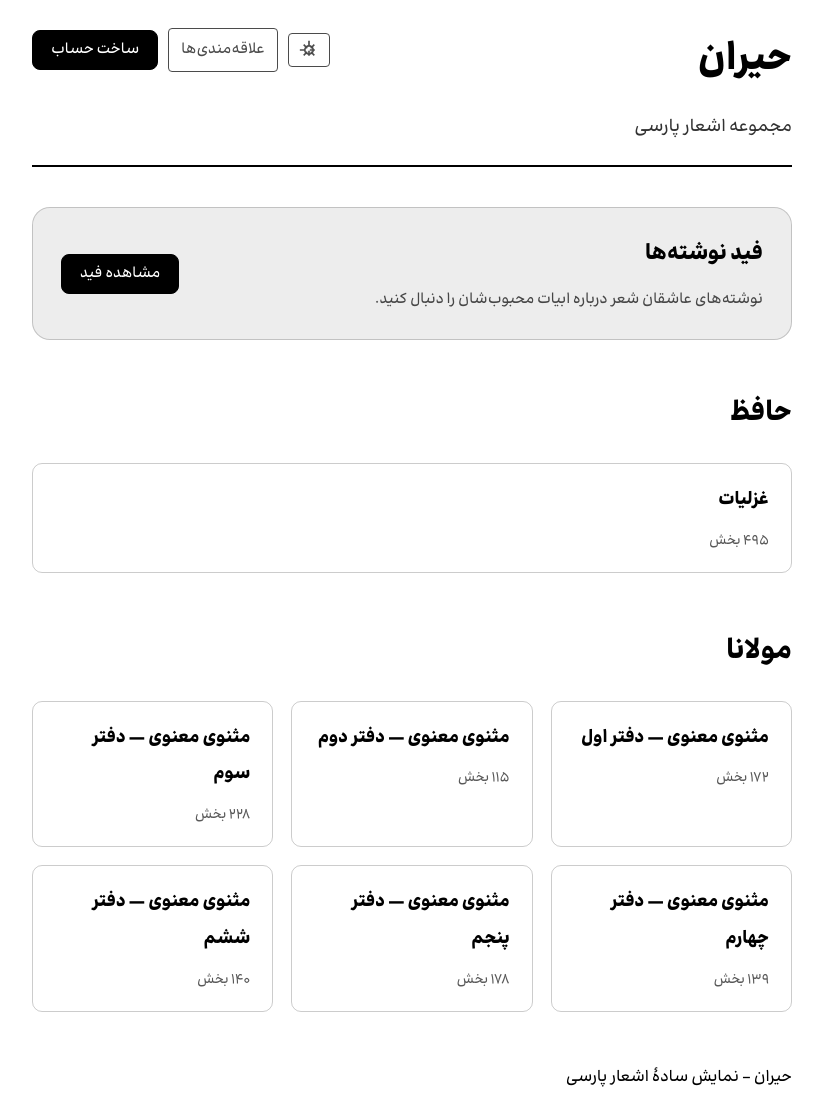
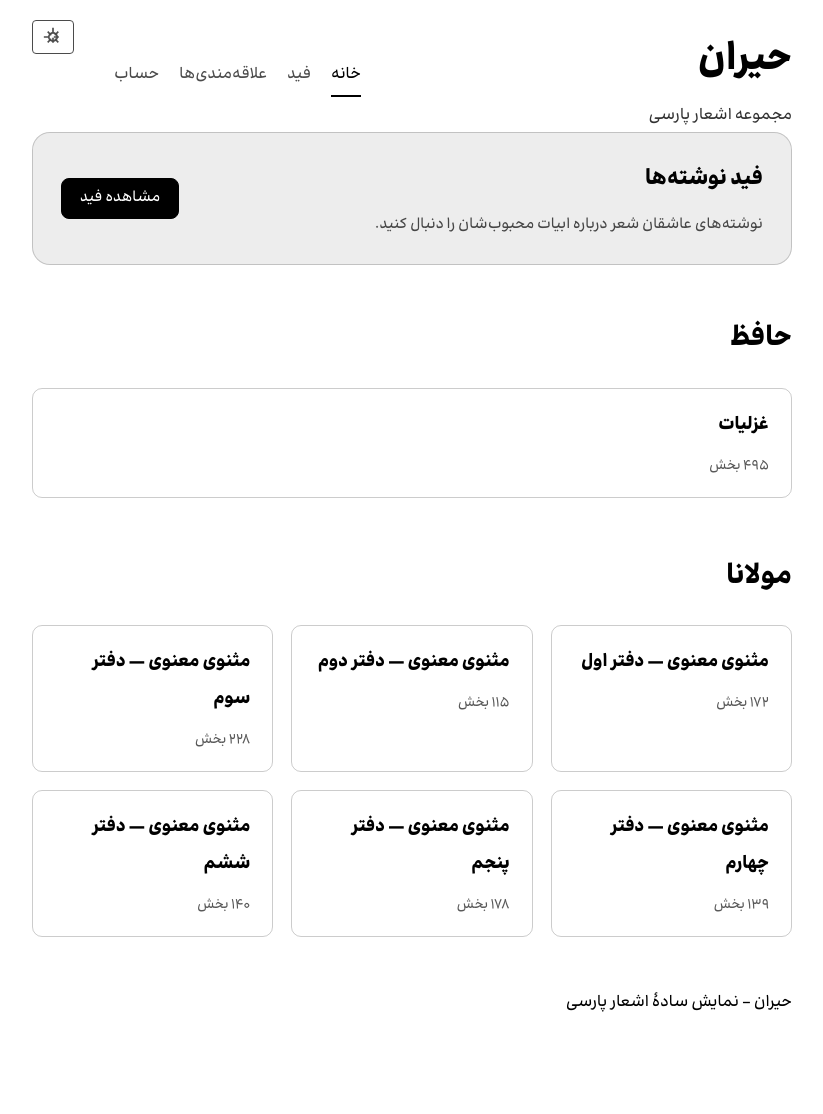
Before and after one commit to itsarianr/heyrat, a Node server app: page / in a window 1280 px wide. Shown: the whole page, without its empty margins (228-1051 px from the left). After the commit the page ends 1012 px from the top, so only its background shows below. Run offline with Node 20, Linux system fonts and the light colour scheme; some libraries are stand-ins or nearby versions.

Commit message:
new navigation design

```diff
--- a/public/styles.css
+++ b/public/styles.css
@@ -24,17 +24,55 @@ body {
 }
 
 /* --- Header --- */
-header { border-bottom: 2px solid var(--theme-text); padding-bottom: 20px; margin-bottom: 40px; }
+header {
+  position: relative;
+}
 .header-content {
   display: flex;
   justify-content: space-between;
   align-items: flex-start;
   gap: 20px;
 }
-header h1 { font-size: 2.5em; margin-bottom: 10px; color: var(--theme-text); }
+.header-title-section {
+  flex: 1;
+}
+header h1 { font-size: 2.5em; color: var(--theme-text); }
 header h1 a { color: var(--theme-text); text-decoration: none; }
 header h1 a:hover { text-decoration: underline; }
-.subtitle { font-size: 1.1em; color: var(--theme-text); opacity: 0.8; }
+.subtitle { color: var(--theme-text); opacity: 0.8; }
+
+/* Header Navigation (Desktop) */
+.header-nav {
+  display: none;
+  align-items: center;
+  gap: 20px;
+  margin-left: 20px;
+}
+.header-nav__link {
+  color: var(--theme-text);
+  text-decoration: none;
+  font-size: 1em;
+  opacity: 0.7;
+  transition: opacity 0.18s ease;
+  padding: 4px 0;
+  border-bottom: 2px solid transparent;
+}
+.header-nav__link:hover {
+  opacity: 1;
+}
+.header-nav__link--active {
+  opacity: 1;
+  border-bottom-color: var(--theme-text);
+}
+
+@media (min-width: 681px) {
+  .header-nav {
+    display: flex;
+  }
+  .header-content {
+    align-items: center;
+  }
+}
 
 /* Header actions */
 .header-actions {
@@ -42,11 +80,11 @@ header h1 a:hover { text-decoration: underline; }
   align-items: center;
   gap: 10px;
   margin-top: 8px;
-  position: relative;
 }
 
 /* Theme toggle button */
 .theme-toggle {
+  float: left;
   background: none;
   border: 1px solid var(--theme-text);
   border-radius: 4px;
--- a/server.js
+++ b/server.js
@@ -95,7 +95,7 @@ function getSectionData(poetId, bookId, sectionId) {
 
 app.get('/', (req, res) => {
   const data = loadPoems();
-  res.render('index', { data });
+  res.render('index', { data, currentPath: '/' });
 });
 
 app.get('/auth/login', (req, res) => {
@@ -194,7 +194,8 @@ app.get('/profile/display-name', ensureAuthenticated, (req, res) => {
   res.render('auth/display-name', {
     errors: [],
     values: { displayName: '' },
-    hasDisplayName: Boolean(req.user.display_name)
+    hasDisplayName: Boolean(req.user.display_name),
+    currentPath: '/profile/display-name'
   });
 });
 
@@ -223,7 +224,8 @@ app.post('/profile/display-name', ensureAuthenticated, async (req, res, next) =>
       res.status(422).render('auth/display-name', {
         errors,
         values: { displayName },
-        hasDisplayName: Boolean(req.user.display_name)
+        hasDisplayName: Boolean(req.user.display_name),
+        currentPath: '/profile/display-name'
       });
       return;
     }
@@ -484,7 +486,7 @@ app.get('/feed', async (req, res, next) => {
       createdAtFormatted: formatRelativeTime(post.created_at)
     }));
 
-    res.render('feed', { posts: feedPosts });
+    res.render('feed', { posts: feedPosts, currentPath: '/feed' });
   } catch (err) {
     next(err);
   }
@@ -548,7 +550,7 @@ app.delete('/api/posts/:postId/likes', ensureAuthenticated, async (req, res, nex
 });
 
 app.get('/favorites', (req, res) => {
-  res.render('favorites');
+  res.render('favorites', { currentPath: '/favorites' });
 });
 
 app.get('/:poetId/:bookId', (req, res) => {
--- a/views/index.ejs
+++ b/views/index.ejs
@@ -7,7 +7,7 @@
   <link rel="stylesheet" href="/styles.css">
 </head>
 <body>
-  <%- include('partials/header', { showHomeLink: false }) %>
+  <%- include('partials/header') %>
 
   <main>
     <section class="feed-cta">
--- a/views/partials/footer.ejs
+++ b/views/partials/footer.ejs
@@ -1,6 +1,35 @@
 <footer>
-  <p>حیران - نمایش سادهٔ اشعار پارسی</p>
+  <p class="footer-text">حیران - نمایش سادهٔ اشعار پارسی</p>
 </footer>
+
+<nav class="bottom-nav">
+  <a href="/" class="bottom-nav__item <%= typeof currentPath !== 'undefined' && currentPath === '/' ? 'bottom-nav__item--active' : '' %>">
+    <svg class="bottom-nav__icon" viewBox="0 0 24 24" fill="none" stroke="currentColor" stroke-width="2" stroke-linecap="round" stroke-linejoin="round">
+      <path d="M3 9l9-7 9 7v11a2 2 0 0 1-2 2H5a2 2 0 0 1-2-2z"></path>
+      <polyline points="9 22 9 12 15 12 15 22"></polyline>
+    </svg>
+    <span class="bottom-nav__label">خانه</span>
+  </a>
+  <a href="/feed" class="bottom-nav__item <%= typeof currentPath !== 'undefined' && currentPath === '/feed' ? 'bottom-nav__item--active' : '' %>">
+    <svg class="bottom-nav__icon" viewBox="0 0 24 24" fill="none" stroke="currentColor" stroke-width="2" stroke-linecap="round" stroke-linejoin="round">
+      <path d="M8.5 14.5A2.5 2.5 0 0 0 11 12c0-1.38-.5-2-1-3-1.072-2.143-.224-4.054 2-6 .5 2.5 2 4.9 4 6.5 2 1.6 3 3.5 3 5.5a7 7 0 1 1-14 0c0-1.153.433-2.294 1-3a2.5 2.5 0 0 0 2.5 2.5z"></path>
+    </svg>
+    <span class="bottom-nav__label">فید</span>
+  </a>
+  <a href="/favorites" class="bottom-nav__item <%= typeof currentPath !== 'undefined' && currentPath === '/favorites' ? 'bottom-nav__item--active' : '' %>">
+    <svg class="bottom-nav__icon" viewBox="0 0 24 24" fill="none" stroke="currentColor" stroke-width="2" stroke-linecap="round" stroke-linejoin="round">
+      <polygon points="12 2 15.09 8.26 22 9.27 17 14.14 18.18 21.02 12 17.77 5.82 21.02 7 14.14 2 9.27 8.91 8.26 12 2"></polygon>
+    </svg>
+    <span class="bottom-nav__label">علاقه‌مندی</span>
+  </a>
+  <a href="/profile/display-name" class="bottom-nav__item <%= typeof currentPath !== 'undefined' && currentPath && currentPath.startsWith('/profile') ? 'bottom-nav__item--active' : '' %>">
+    <svg class="bottom-nav__icon" viewBox="0 0 24 24" fill="none" stroke="currentColor" stroke-width="2" stroke-linecap="round" stroke-linejoin="round">
+      <path d="M20 21v-2a4 4 0 0 0-4-4H8a4 4 0 0 0-4 4v2"></path>
+      <circle cx="12" cy="7" r="4"></circle>
+    </svg>
+    <span class="bottom-nav__label">حساب</span>
+  </a>
+</nav>
 
 <script>
   window.AUTH = Object.assign(
--- a/views/partials/header.ejs
+++ b/views/partials/header.ejs
@@ -7,17 +7,6 @@
     })(window, document, "clarity", "script", "u2dut8w37e");
   </script>
 
-  <div class="header-content">
-    <div>
-      <% if (typeof showHomeLink === 'undefined' || showHomeLink) { %>
-        <h1><a href="/">حیران</a></h1>
-      <% } else { %>
-        <h1>حیران</h1>
-      <% } %>
-      <p class="subtitle">مجموعه اشعار پارسی</p>
-    </div>
-
-    <div class="header-actions">
   <button class="theme-toggle" id="theme-toggle" aria-label="تغییر رنگ پس‌زمینه">
     <svg width="20" height="20" viewBox="0 0 24 24" fill="none" stroke="currentColor" stroke-width="2">
       <circle cx="12" cy="12" r="5" />
@@ -29,8 +18,19 @@
     <div class="color-options" id="color-options"></div>
   </div>
 
-      <a href="/favorites" class="favorites-link">علاقه‌مندی‌ها</a>
+  <div class="header-content">
+    <div class="header-title-section">
+      <h1><a href="/">حیران</a></h1>
+      <p class="subtitle">مجموعه اشعار پارسی</p>
+    </div>
+    <nav class="header-nav">
+      <a href="/" class="header-nav__link <%= typeof currentPath !== 'undefined' && currentPath === '/' ? 'header-nav__link--active' : '' %>">خانه</a>
+      <a href="/feed" class="header-nav__link <%= typeof currentPath !== 'undefined' && currentPath === '/feed' ? 'header-nav__link--active' : '' %>">فید</a>
+      <a href="/favorites" class="header-nav__link <%= typeof currentPath !== 'undefined' && currentPath === '/favorites' ? 'header-nav__link--active' : '' %>">علاقه‌مندی‌ها</a>
+      <a href="/profile/display-name" class="header-nav__link <%= typeof currentPath !== 'undefined' && currentPath && currentPath.startsWith('/profile') ? 'header-nav__link--active' : '' %>">حساب</a>
+    </nav>
 
+    <div class="header-actions">
       <% if (currentUser) { %>
         <div class="header-user">
           <span class="header-user__name"><%= currentUser.display_name || currentUser.email %></span>
@@ -38,8 +38,6 @@
             <button type="submit" class="btn btn--ghost">خروج</button>
           </form>
         </div>
-      <% } else { %>
-        <a href="/auth/login" class="btn btn--primary header-auth-link">ساخت حساب</a>
       <% } %>
     </div>
   </div>
```
Also changed, not shown: other parts of public/styles.css (+82 -16 lines). Lines whose indentation alone changed are shown as unchanged.
